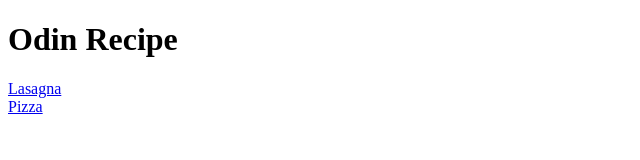
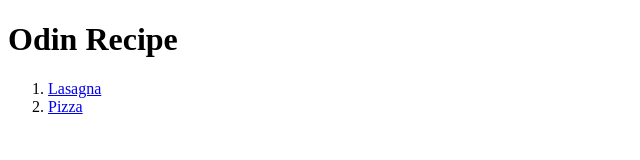
Before and after one commit to kb09/odin-recipes, a plain HTML site: page index.html in a window 1280 px wide. Shown: the whole page, without its empty margins (0-640 px from the left). Drawn offline with Linux system fonts and the light colour scheme.

Commit message:
turn items into list

```diff
--- a/index.html
+++ b/index.html
@@ -7,8 +7,9 @@
 </head>
 <body>
   <h1> Odin Recipe </h1>
-  <a href="recipes/lasagna.html"> Lasagna </a>
-  <br>
-  <a href="recipes/pizza.html"> Pizza </a>
+  <ol>
+    <li>  <a href="recipes/lasagna.html"> Lasagna </a> </li>
+    <li><a href="recipes/pizza.html"> Pizza </a> </li>
+  </ol>
 </body>
 </html>
```
